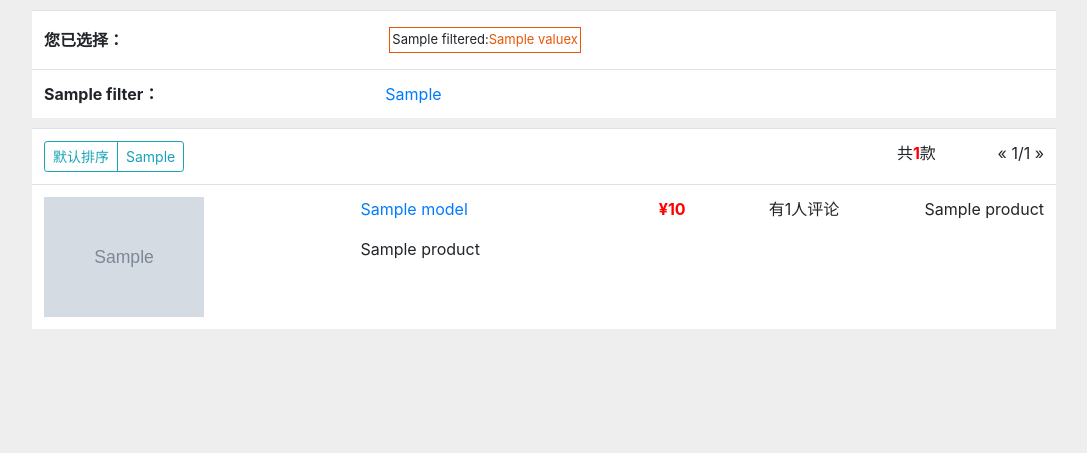
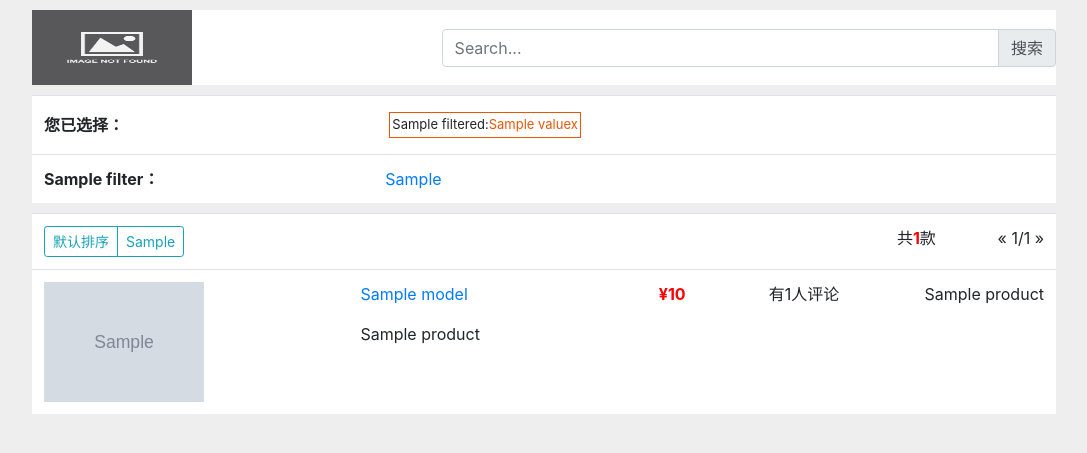
Before and after one commit to jzs15/E-Commerce-Crawler, a Django app: template ECommerce/templates/products_filter.html in a window 1280 px wide. Shown: the top 453 px of the page, without its empty margins (96-1183 px from the left). Run offline with Django 3.2, Linux system fonts and the light colour scheme; the template is opened without the code that fills it: most values are stand-ins (such as "Sample title", 1, 10 or a date in 2020); grey boxes marked "Sample" are stand-in pictures; parts of the project's set-up code (start-up, migrations or seed data) failed here and were passed over; some libraries are stand-ins or nearby versions.

Commit message:
Add search bar

```diff
--- a/ECommerce/app/views.py
+++ b/ECommerce/app/views.py
@@ -187,7 +187,7 @@ def products_filter(request, category):
 
     return render(request, 'products_filter.html', {'products': products,
                                                     'max_page': paginator.num_pages, 'total_result': total_result,
-                                                    'filter_list': filter_list,
+                                                    'category': category, 'filter_list': filter_list,
                                                     'filtered': filtered if filtered else None,
                                                     'sort_list': sort_list, 'common': common})
 
--- a/ECommerce/static/css/style.css
+++ b/ECommerce/static/css/style.css
@@ -37,14 +37,14 @@
     background-color: #eee;
 }
 
-.filter_table{
+.filter_mid{
     display: flex;
     align-items: center;
     justify-content: center;
     margin-top: 10px;
 }
 
-.filter_table table {
+.filter_mid table {
     width: 80%;
     margin: 0;
     background-color: #fff;
@@ -73,7 +73,14 @@
     color: #E85708;
 }
 
-.filter_head th{
+.filter_head {
+    width: 80%;
+    margin: 0;
+    background-color: #fff;
+    display: table;
+}
+
+.filter_select th{
     vertical-align: middle;
 }
 
@@ -85,3 +92,13 @@
 .total b{
     color: red;
 }
+
+.logo_head {
+    float: left;
+}
+
+.search_head {
+    width: 60%;
+    display: table-cell;
+    vertical-align: middle;
+}
--- a/ECommerce/templates/products_filter.html
+++ b/ECommerce/templates/products_filter.html
@@ -1,5 +1,5 @@
 <!DOCTYPE html>
-<html>
+<html lang="en">
 <head>
     <meta charset="UTF-8">
     <title>Title</title>
@@ -32,7 +32,20 @@
     </script>
 </head>
 <body class="gray_body">
-<div class="filter_table filter_head">
+<div class="filter_mid">
+    <div class="filter_head">
+        <img src="{% static 'img/image_not_found.jpg' %}" alt="" width="160px" height="75px">
+        <form method="get" action="{% url 'products_filter' category %}" class="search_head">
+            <div class="input-group">
+                <input type="text" class="form-control" name="str" placeholder="Search...">
+                <div class="input-group-append">
+                    <button class="input-group-text" id="basic-addon2">搜索</button>
+                </div>
+            </div>
+        </form>
+    </div>
+</div>
+<div class="filter_mid filter_select">
     <table class="table">
         <tr>
             {% if filtered %}
@@ -89,7 +102,7 @@
         {% endfor %}
     </table>
 </div>
-<div class="filter_table">
+<div class="filter_mid">
     <table class="table">
         <tr>
             <td colspan="4">
```
